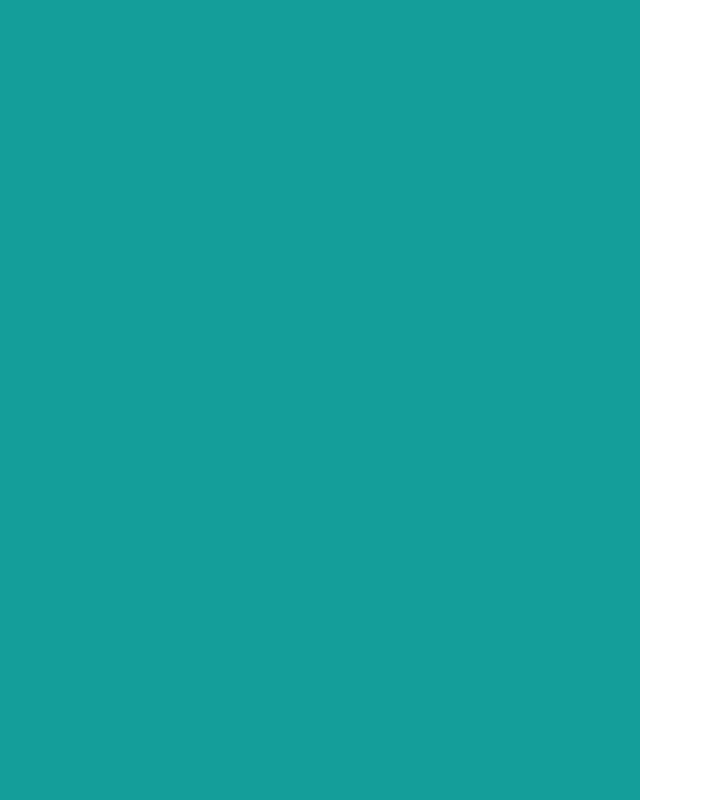
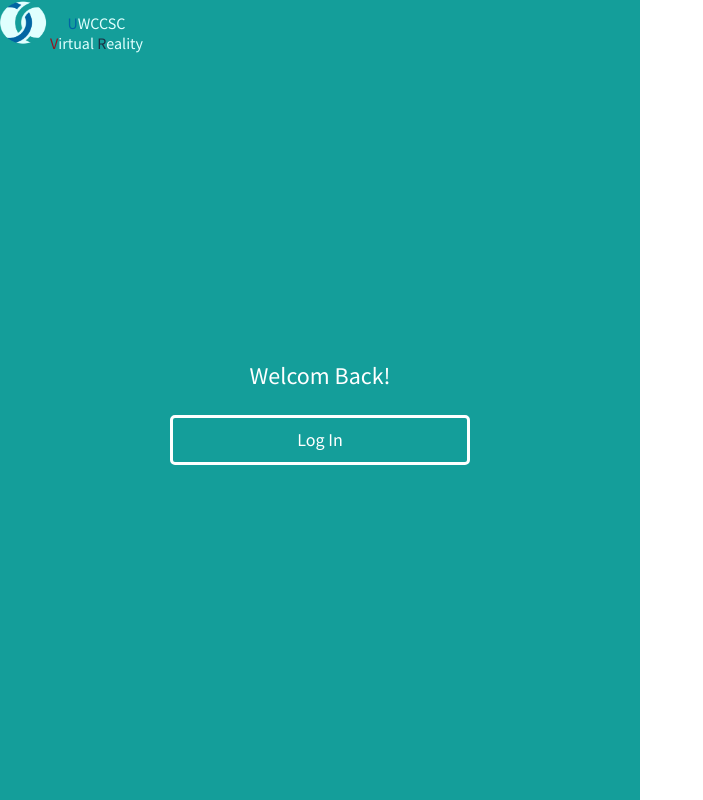
Before and after one commit to NataRich/uvr, a React (Create React App) app: page /signup in a window 1280 px wide. Shown: the whole page, without its empty margins (0-703 px from the left). Built offline with nearby package versions, Linux system fonts and the light colour scheme.

Commit message:
add: login entry

```diff
--- a/src/pages/signup/Signup.tsx
+++ b/src/pages/signup/Signup.tsx
@@ -1,12 +1,13 @@
 import React from 'react';
 
 import { GlobalStyled } from '../../global/style/Style.style';
+import Entry from '../../containers/signup/entry/Entry';
 
 const Signup: React.FC = () => {
     return (
         <GlobalStyled.Box.CenterBoxByRowNonSpaced>
             <GlobalStyled.Box.CenterBoxByColNonSpaced style={{backgroundColor: '#149E9A'}}>
-                {/* Sign Up entry + absolutely positioned logo on top right corner */}
+                <Entry />
             </GlobalStyled.Box.CenterBoxByColNonSpaced>
             <GlobalStyled.Box.CenterBoxByColNonSpaced >
                 {/* Signup form */}
```
